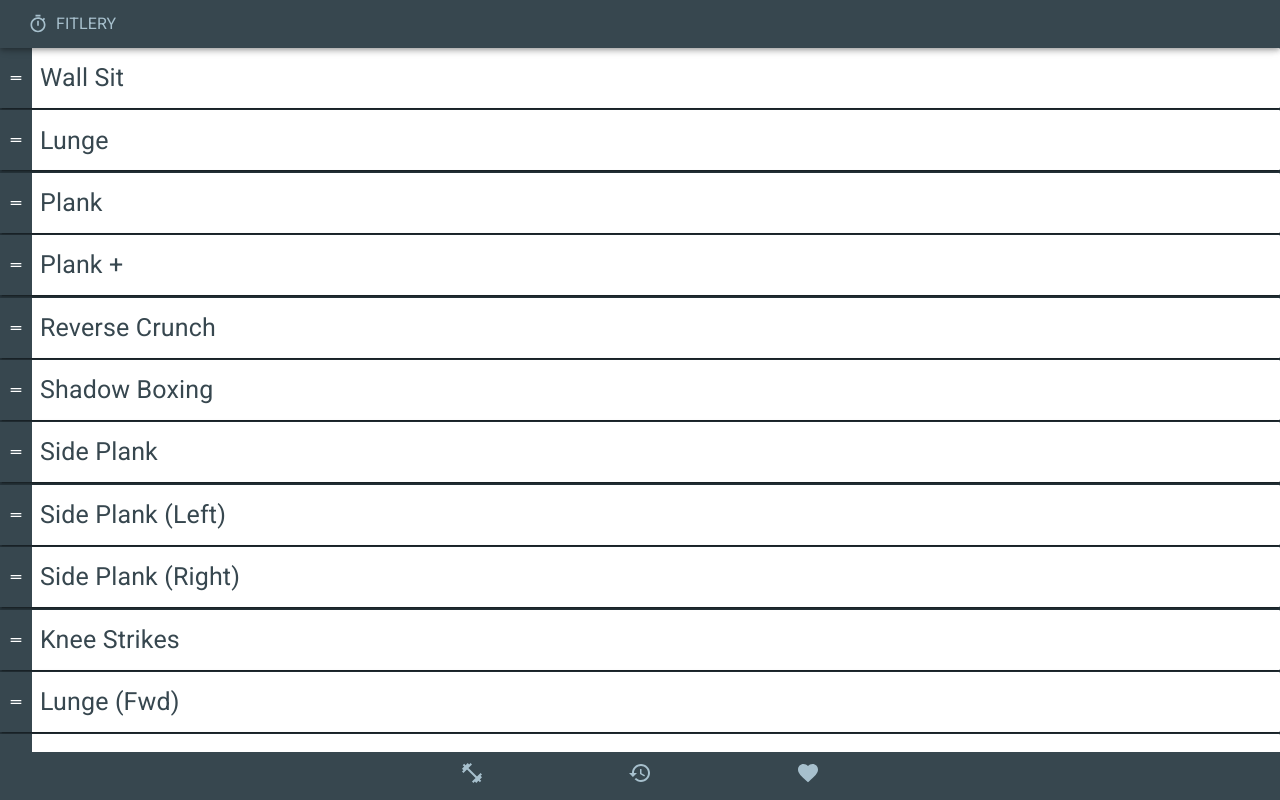
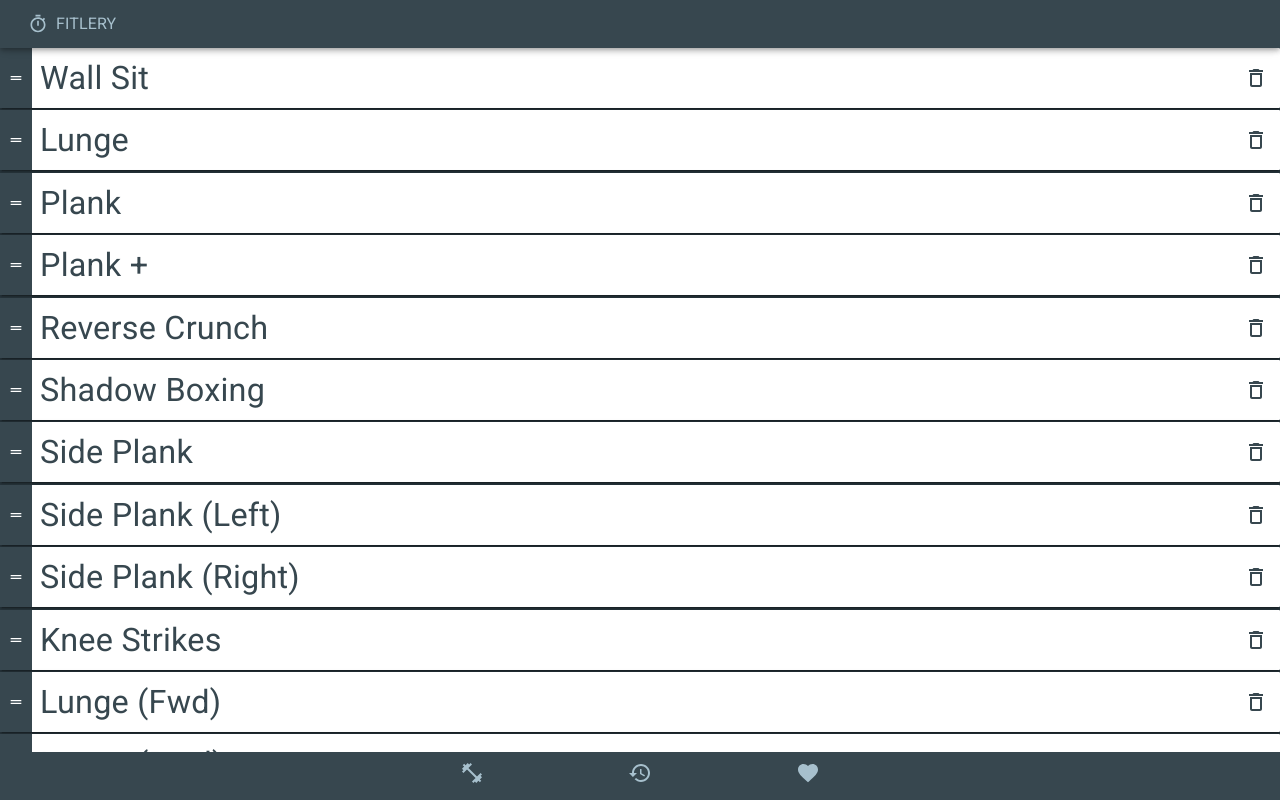
Before and after one commit to m00k/fitlery-web, a React (Create React App) app: page /exercises in a window 1280 px wide. Built offline with nearby package versions, Linux system fonts and the light colour scheme.

Commit message:
feat(execrcise): create delete icon

```diff
--- a/src/exercise/Exercise.tsx
+++ b/src/exercise/Exercise.tsx
@@ -1,6 +1,7 @@
-import { makeStyles } from '@material-ui/core';
+import { IconButton, makeStyles, Typography } from '@material-ui/core';
 import Box from '@material-ui/core/Box';
 import useTheme from '@material-ui/core/styles/useTheme';
+import DeleteOutlineIcon from '@material-ui/icons/DeleteOutline';
 import DragHandleIcon from '@material-ui/icons/DragHandle';
 import React from 'react';
 import { ExerciseData } from './data';
@@ -14,13 +15,13 @@ const useStyles = makeStyles((theme) => ({
     borderRadius: 1,
     color: theme.palette.primary.main,
     display: 'grid',
-    gridTemplateColumns: `${theme.spacing(4)}px auto`,
+    gridTemplateColumns: `${theme.spacing(4)}px auto min-content`,
     height: theme.variables.playlist.item.height,
     marginBottom: theme.spacing(.3),
   },
   inner: {
-    fontSize: theme.typography.h4.fontSize,
-    padding: theme.spacing(1),
+    paddingLeft: theme.spacing(1),
+    paddingRight: theme.spacing(1),
   },
   drag: {
     backgroundColor: theme.palette.primary.main,
@@ -32,6 +33,9 @@ const useStyles = makeStyles((theme) => ({
       cursor: 'grab',
     }
   },
+  action: {
+    height: '100%',
+  }
 }));
 
 export interface ExerciseProps {
@@ -52,11 +56,19 @@ export default function Exercise(props: ExerciseProps) {
       <DragHandleIcon
         className={classes.drag}
       />
-      <span
+      <Typography
+        variant='h4'
         className={classes.inner}
       >
         {exercise.name}
-      </span>
+      </Typography>
+      <IconButton
+        className={classes.action}
+      >
+        <DeleteOutlineIcon
+          color='primary'
+        />
+      </IconButton>
     </Box>
   );
 }
```
